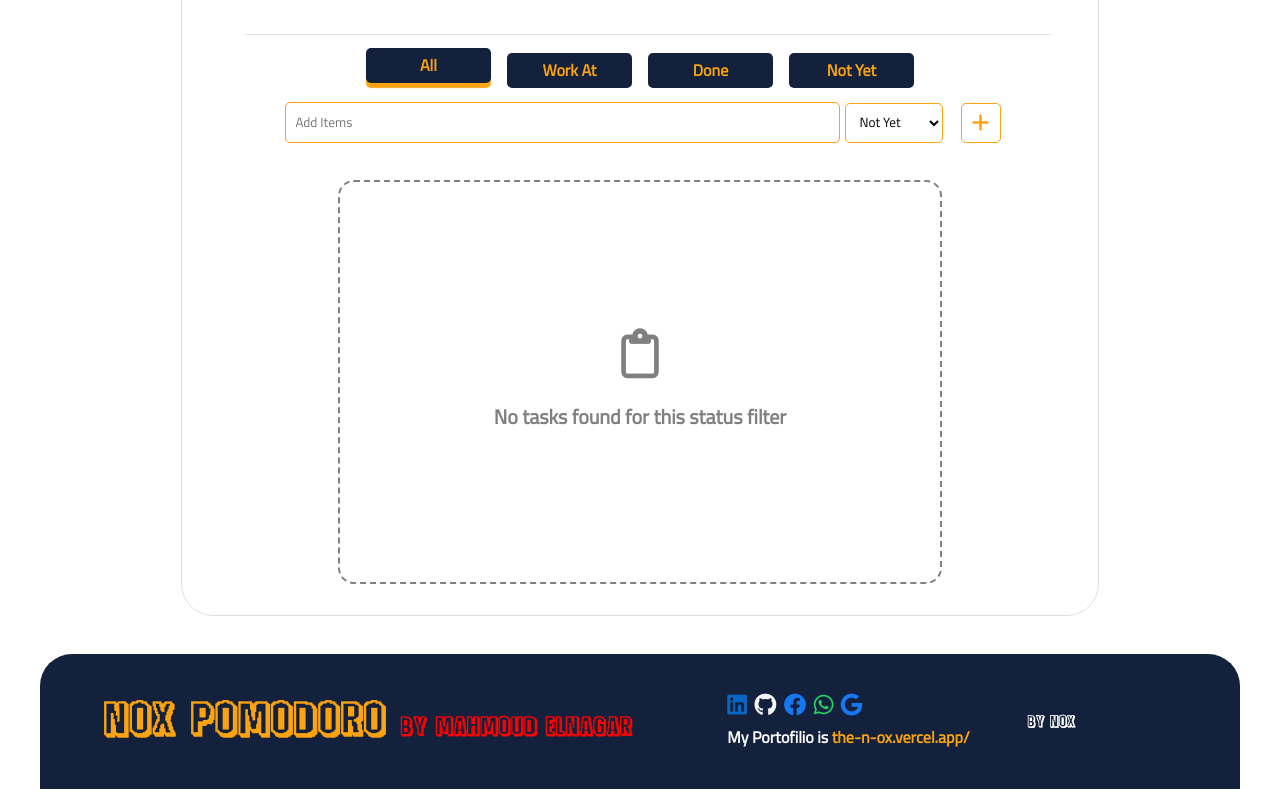
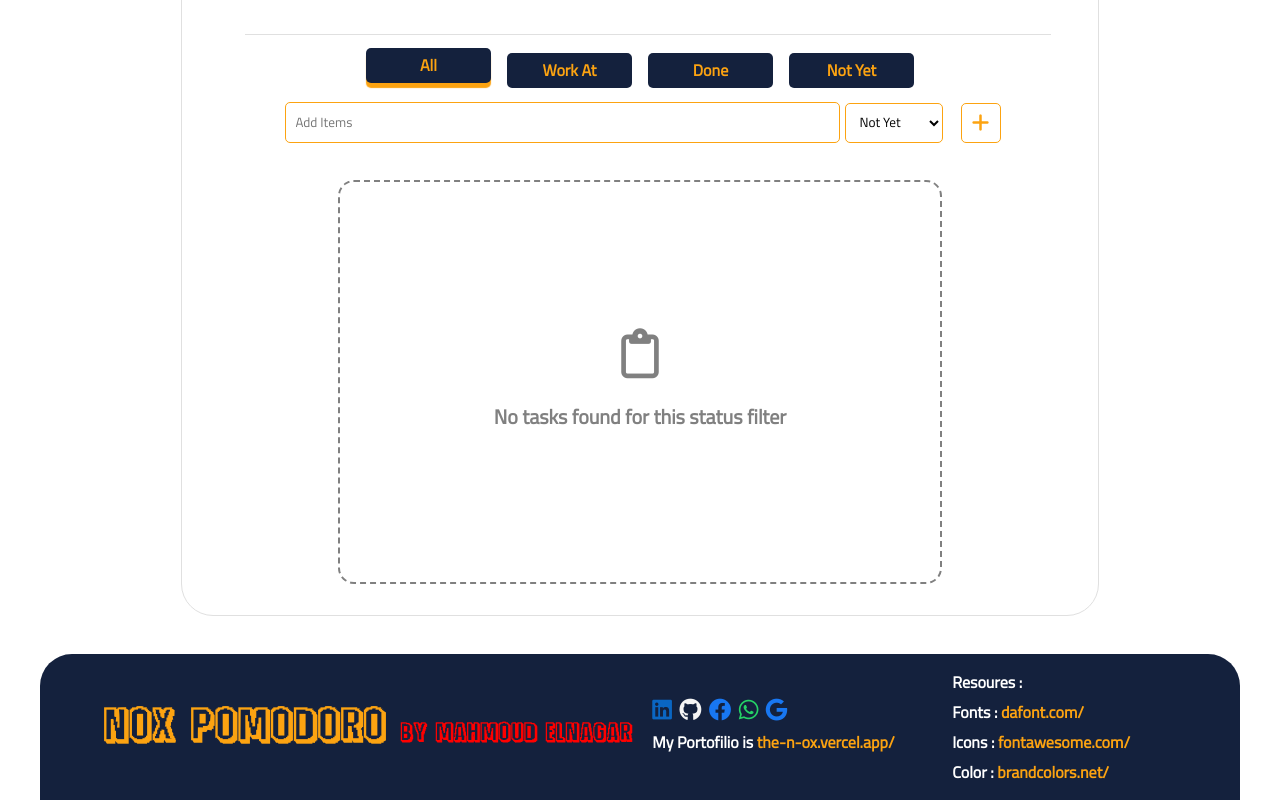
Before and after one commit to em1-23/Nox-Pomodoro, a React (Vite) app: page / in a window 1280 px wide. Shown: the part 779-1579 px from the top of the page. Built offline with nearby package versions, Linux system fonts and the light colour scheme.

Commit message:
Update 1.01

```diff
--- a/src/Pages/HomePages/Footer.jsx
+++ b/src/Pages/HomePages/Footer.jsx
@@ -19,7 +19,12 @@ function Footer() {
         </div>
         My Portofilio is <a style={{color:"var(--SpecialColor)"}} href="https://the-n-ox.vercel.app/">the-n-ox.vercel.app/</a>
       </div>
-      <span style={{fontFamily:"Head"}}>By NOX</span>
+      <div className="Resourse">
+        Resoures : <br />
+        Fonts : <a href="https://www.dafont.com/" target="_blank">dafont.com/</a><br />
+        Icons : <a href="https://fontawesome.com/" target="_blank">fontawesome.com/</a><br />
+        Color : <a href="https://brandcolors.net/" target="_blank">brandcolors.net/</a><br />
+      </div>
     </div>
   )
 }
--- a/src/index.css
+++ b/src/index.css
@@ -493,12 +493,17 @@ html{
   border-radius: 2rem 2rem 0rem 0rem;
   display: grid;
   grid-template-rows: 1fr;
-  grid-template-columns: 1fr 300px 150px;
+  grid-template-columns: 1fr 300px 225px;
   align-items: center;
   h1{
     font-family: "Head";
     color: var(--SpecialColor);
     font-size: 45px;
+  }
+  & .Resourse{
+    a {
+      color: var(--SpecialColor);
+    }
   }
   & .Social{
     display: flex;
```
